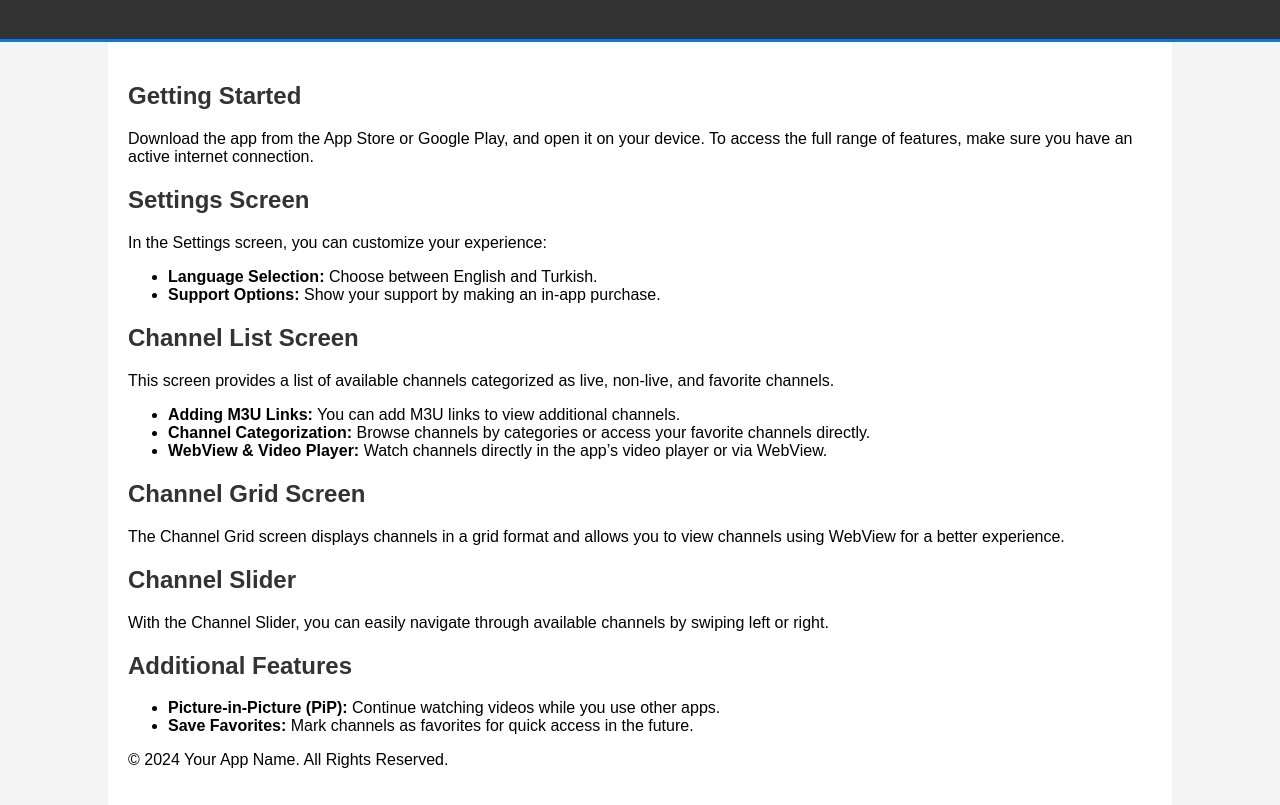
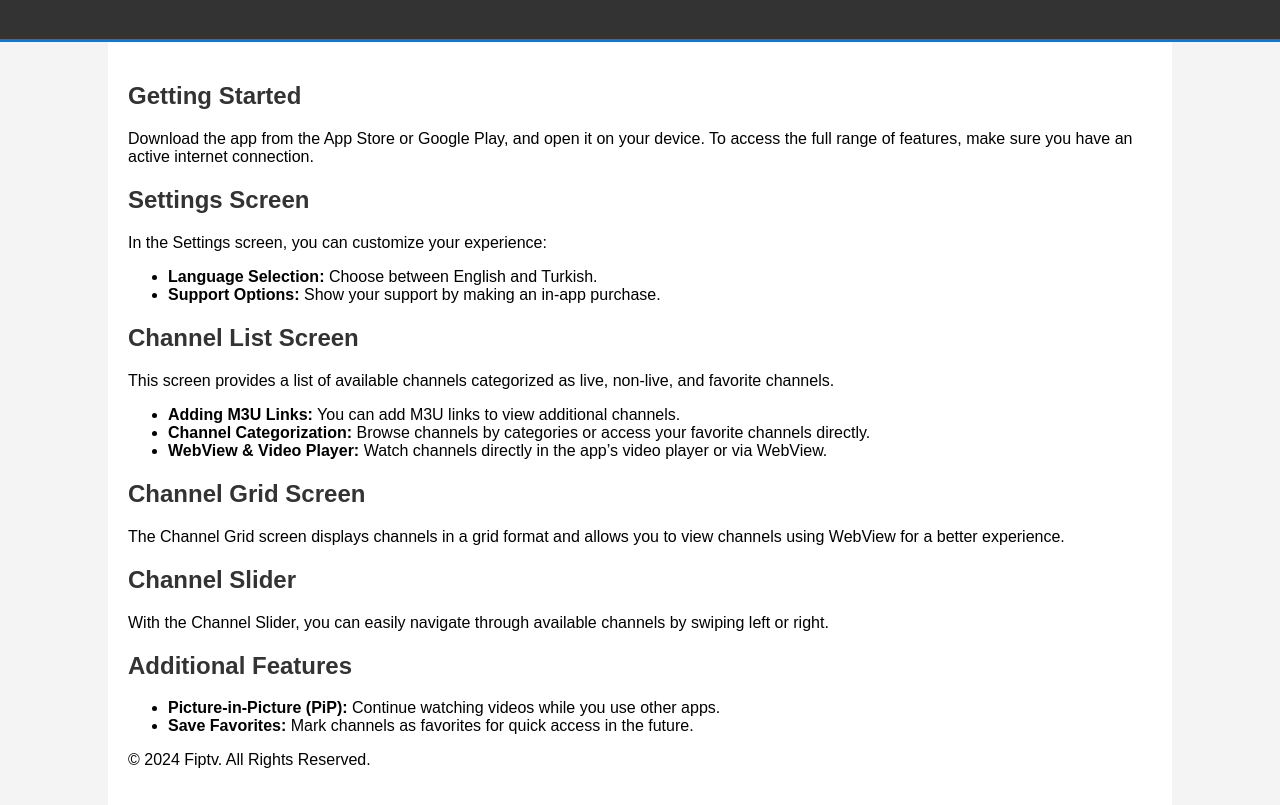
Before and after one commit to mykocer/Fiptv-Support, a plain HTML site: page index.html in a window 1280 px wide. Shown: the part 41-846 px from the top of the page. Drawn offline with Linux system fonts and the light colour scheme.

Commit message:
Update index.html

```diff
--- a/index.html
+++ b/index.html
@@ -86,7 +86,7 @@
     </section>
 
     <footer>
-      <p>© 2024 Your App Name. All Rights Reserved.</p>
+      <p>© 2024 Fiptv. All Rights Reserved.</p>
     </footer>
   </div>
 </body>
```
